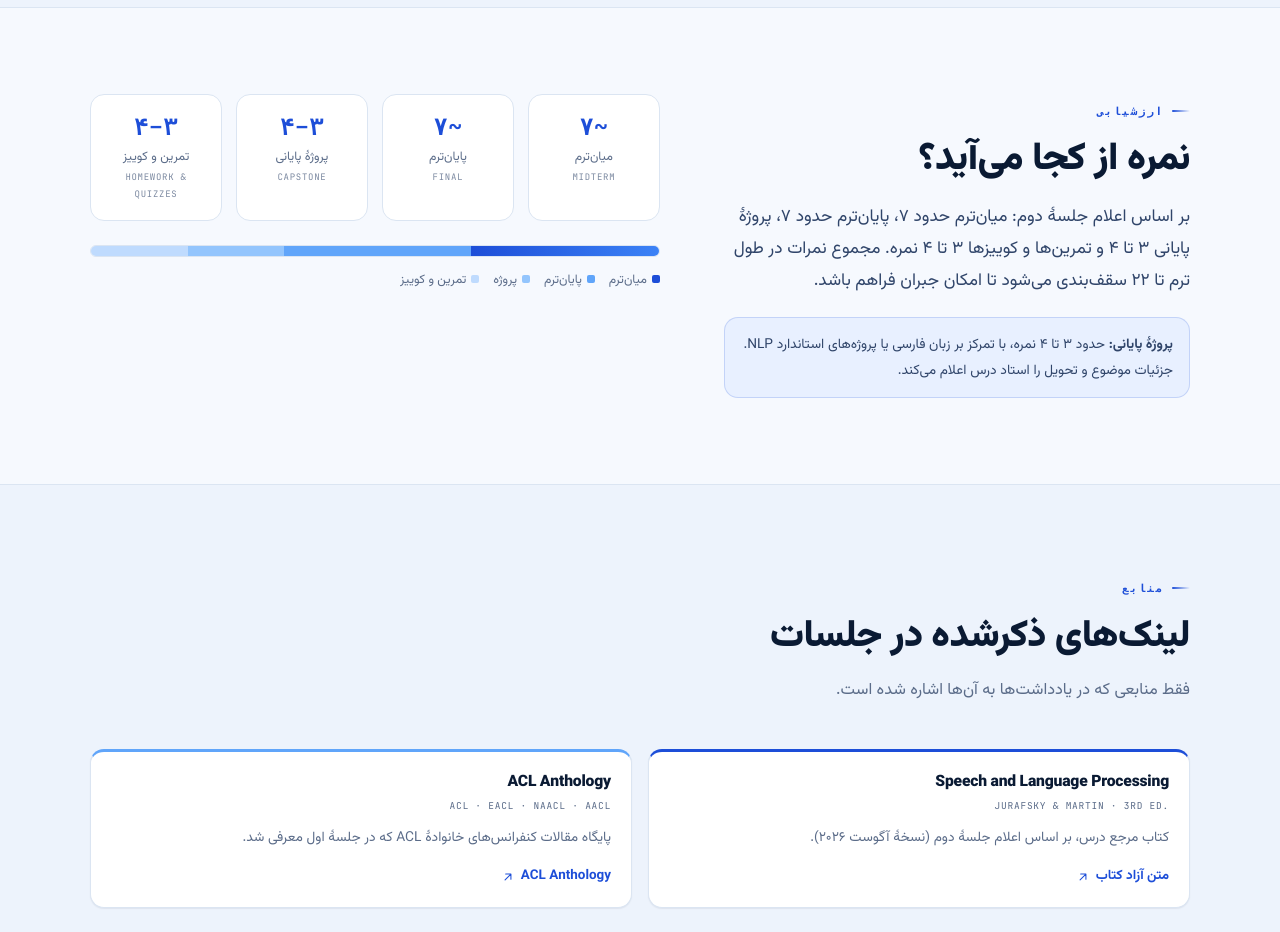
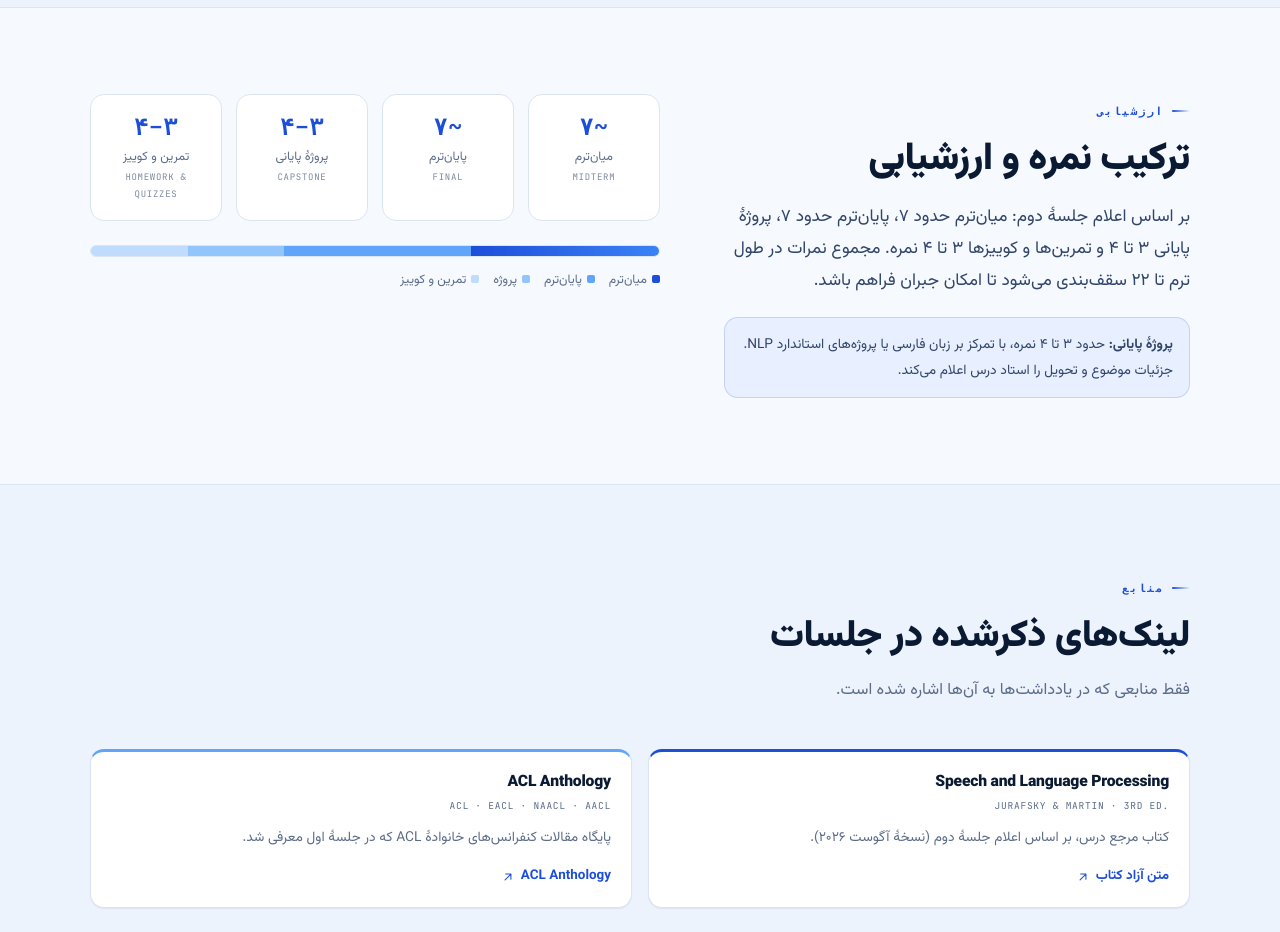
Before and after one commit to soheilnazari2001/nlp-sbu, a plain HTML site: page index.html in a window 1280 px wide. Shown: the part 3500-4432 px from the top of the page. Drawn offline with Linux system fonts and the light colour scheme.

Commit message:
Make grading section heading more formal on home page
"نمره از کجا می‌آید؟" read as casual; replace with
"ترکیب نمره و ارزشیابی".

Co-Authored-By: Claude Code <noreply@anthropic.com>

```diff
--- a/index.html
+++ b/index.html
@@ -266,7 +266,7 @@
       <div class="split">
         <div>
           <div class="eyebrow">ارزشیابی</div>
-          <h2 style="font-size:clamp(1.7rem,3.2vw,2.4rem);margin-bottom:14px">نمره از کجا می‌آید؟</h2>
+          <h2 style="font-size:clamp(1.7rem,3.2vw,2.4rem);margin-bottom:14px">ترکیب نمره و ارزشیابی</h2>
           <p class="lead">
             بر اساس اعلام جلسهٔ دوم: میان‌ترم حدود ۷، پایان‌ترم حدود ۷، پروژهٔ پایانی ۳ تا ۴ و
             تمرین‌ها و کوییزها ۳ تا ۴ نمره. مجموع نمرات در طول ترم تا ۲۲ سقف‌بندی می‌شود تا
```
